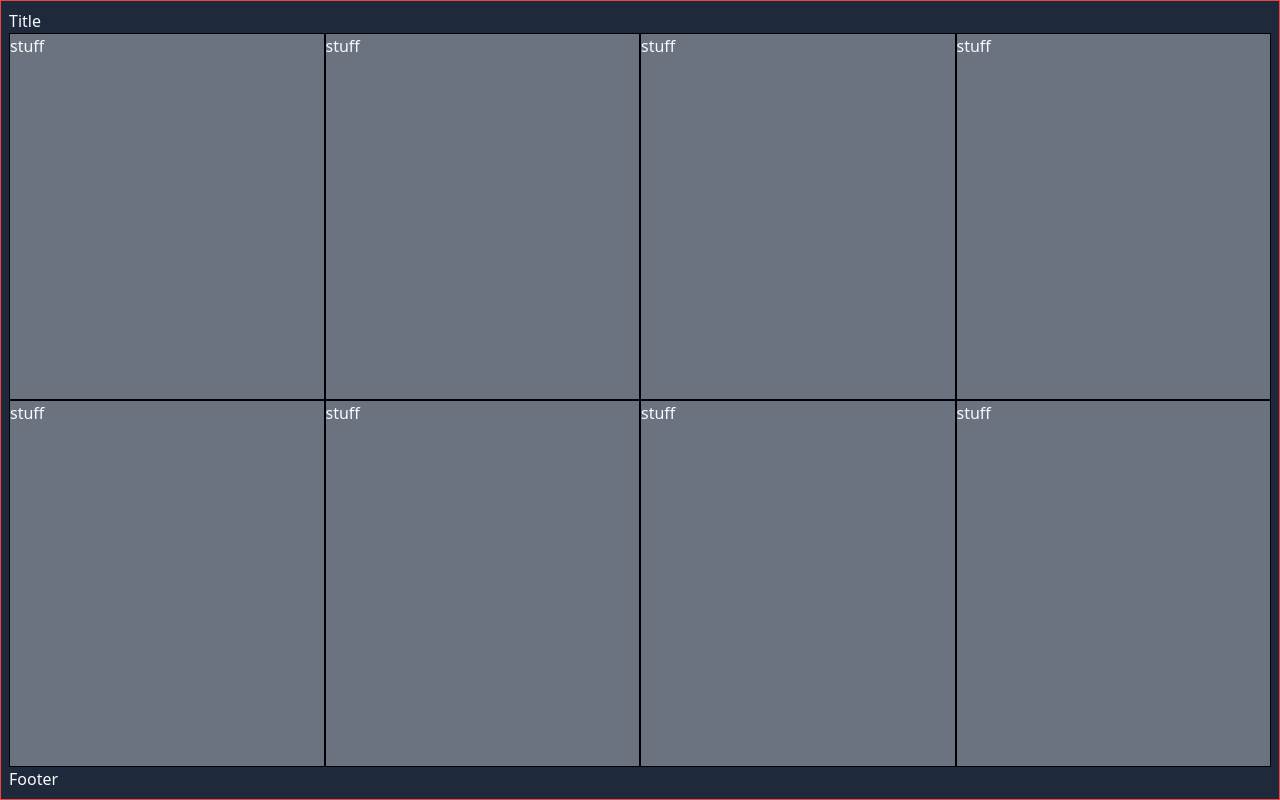
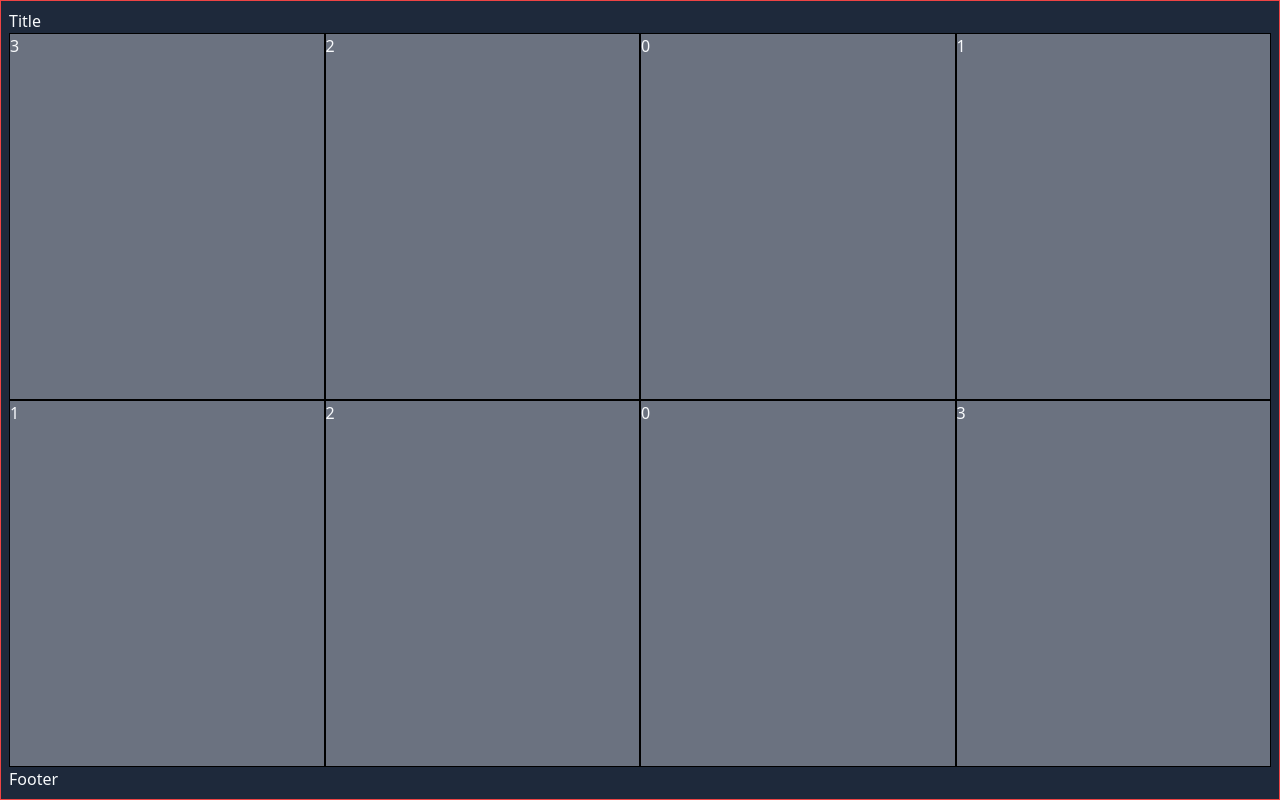
Before and after one commit to ronbarrantes/guessing-game, a React (Vite) app: page / in a window 1280 px wide. Built offline with nearby package versions, Linux system fonts and the light colour scheme.

Commit message:
Update card

```diff
--- a/src/components/Board.tsx
+++ b/src/components/Board.tsx
@@ -16,13 +16,10 @@ export interface CardData {
 }
 
 interface CardProps extends CardData {
-  handleMatch: (id: string) => void
+  handleMatch: () => void
 }
 
-const Card = ({ handleMatch, id, matched, selected }: CardProps) => {
-  const handleClick = () => {
-    handleMatch(id)
-  }
+const Card = ({ handleMatch, matched, selected, cardNumber }: CardProps) => {
   return (
     <div
       className={classNames(
@@ -32,10 +29,10 @@ const Card = ({ handleMatch, id, matched, selected }: CardProps) => {
         { 'bg-gray-500': !matched && !selected },
         { 'cursor-pointer': !matched && !selected },
       )}
-      onClick={handleClick}
+      onClick={handleMatch}
       aria-disabled={matched || selected}
     >
-      stuff
+      {cardNumber}
     </div>
   )
 }
@@ -58,7 +55,7 @@ export const Board = () => {
     <main className="flex grow h-full flex-wrap overflow-hidden">
       {Object.values(cards).map((card) => {
         const id = card.id
-        return <Card key={id} {...card} handleMatch={handleMatch} />
+        return <Card key={id} {...card} handleMatch={() => handleMatch(id)} />
       })}
     </main>
   )
```
